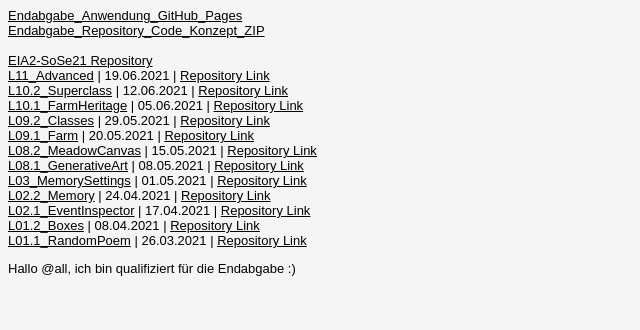
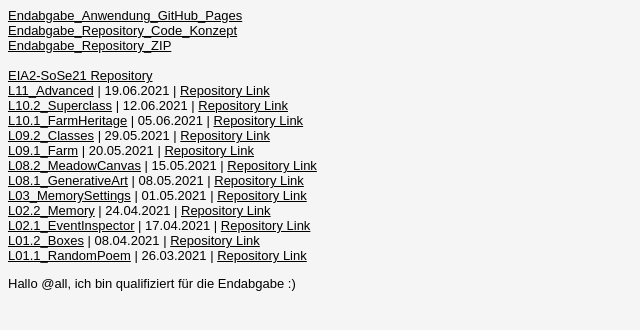
Before and after one commit to manzijes/EIA2-SoSe21, a plain HTML site: page Steckbrief/steckbrief.htm in a window 1280 px wide. Shown: the whole page, without its empty margins (0-640 px from the left). Drawn offline with Linux system fonts and the light colour scheme.

Commit message:
link zu ZIP extra

```diff
--- a/Steckbrief/steckbrief.htm
+++ b/Steckbrief/steckbrief.htm
@@ -22,7 +22,8 @@ a:hover {
 </head>
 <body>
 	<a href="https://manzijes.github.io/EIA2-SoSe21/Endabgabe_EIA2/Football-Simulation/index.html" target="_blank" >Endabgabe_Anwendung_GitHub_Pages</a> <br>
-	<a href="https://github.com/manzijes/EIA2-SoSe21/tree/main/Endabgabe_EIA2" target="_blank" >Endabgabe_Repository_Code_Konzept_ZIP</a> <br> <br>
+	<a href="https://github.com/manzijes/EIA2-SoSe21/tree/main/Endabgabe_EIA2" target="_blank" >Endabgabe_Repository_Code_Konzept</a> <br>
+	<a href="https://github.com/manzijes/EIA2-SoSe21/tree/main/Endabgabe_EIA2/Endabgabe_EIA2_ZIP.zip" target="_blank" >Endabgabe_Repository_ZIP</a> <br> <br>
 
 	<a href="https://github.com/manzijes/EIA2-SoSe21" target="_blank" >EIA2-SoSe21 Repository</a> <br>
 	<a href="https://manzijes.github.io/EIA2-SoSe21/L11_Advanced/task11.html" target="_blank" >L11_Advanced</a> <span> | 19.06.2021 | </span> <a href="https://github.com/manzijes/EIA2-SoSe21/tree/main/L11_Advanced" target="_blank" >Repository Link</a> <br>
```
